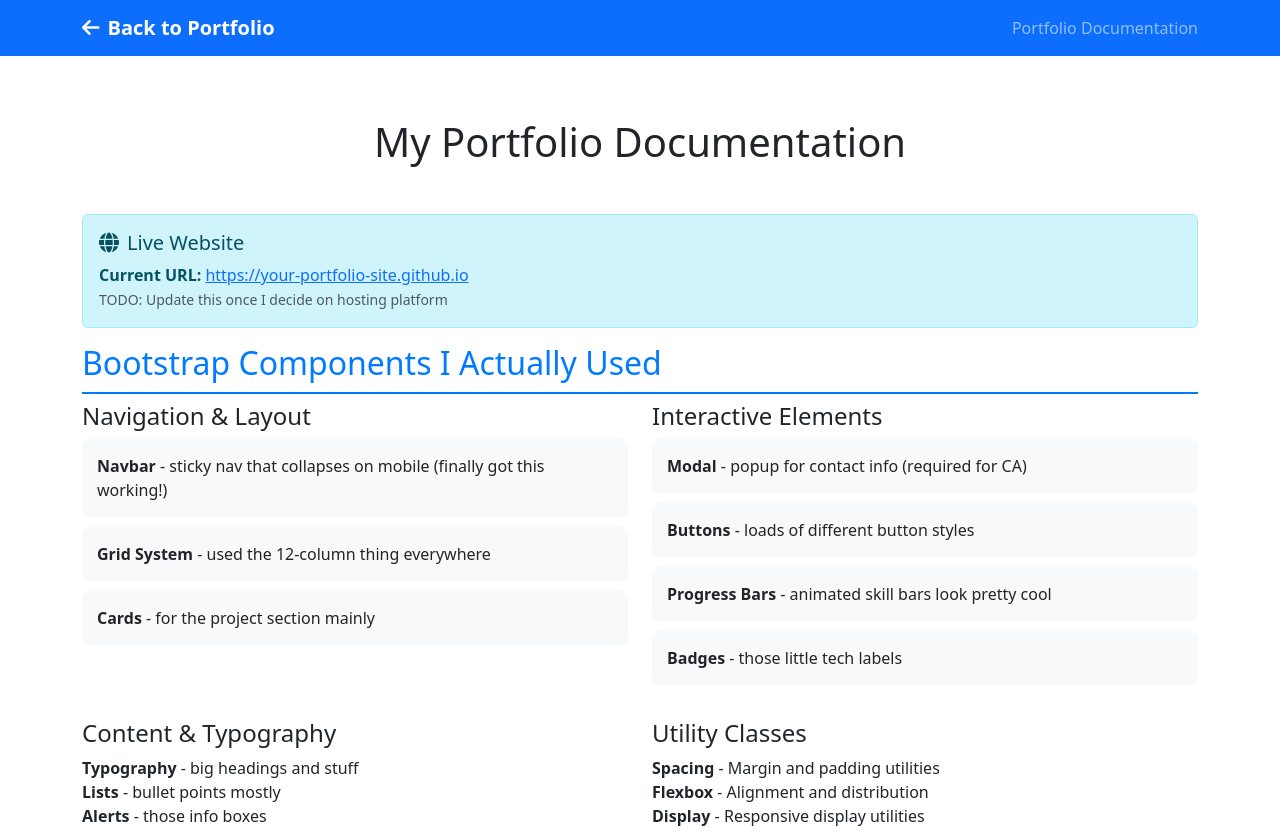
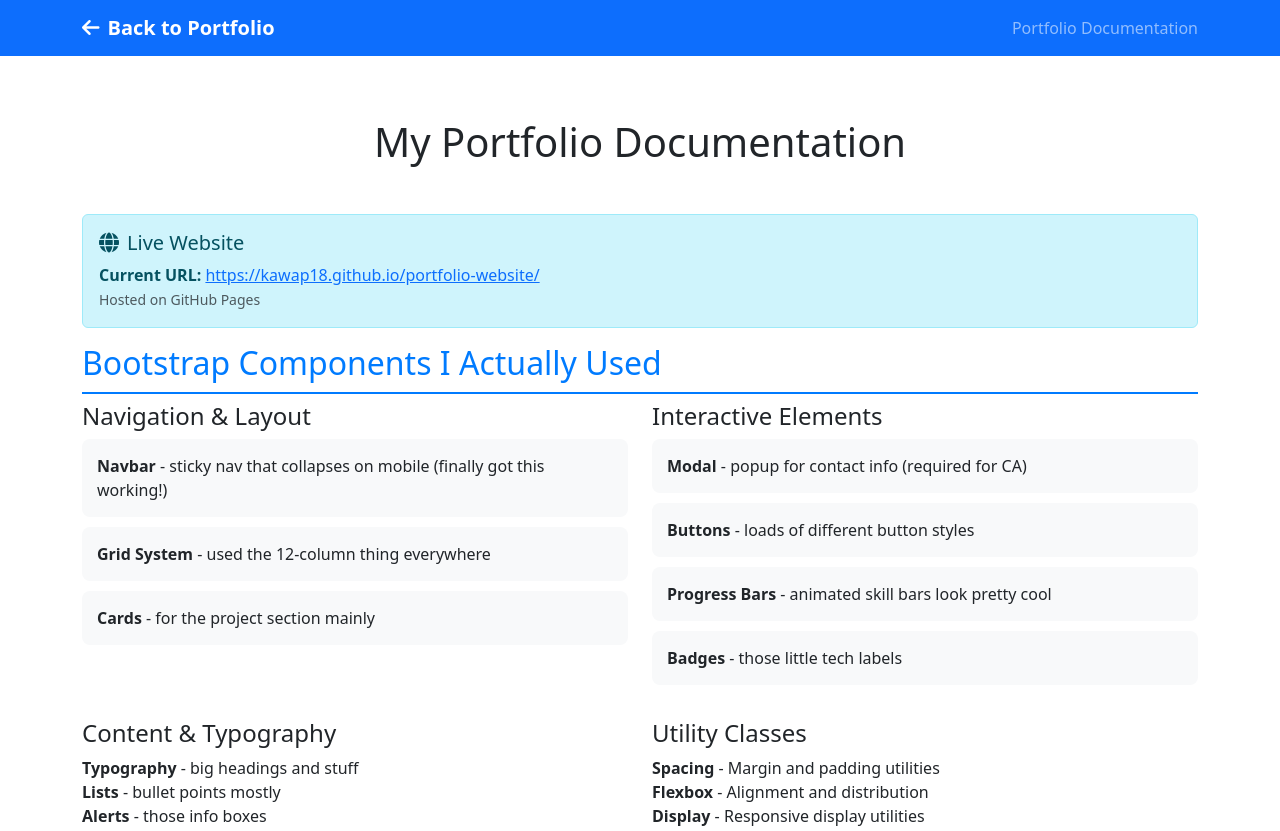
Before and after one commit to KawaP18/portfolio-website, a plain HTML site: page documentation.html in a window 1280 px wide. Shown: the top 831 px of the page. Drawn offline with nearby package versions, Linux system fonts and the light colour scheme.

Commit message:
Update documentation with GitHub Pages URL

```diff
--- a/documentation.html
+++ b/documentation.html
@@ -40,10 +40,10 @@
                     <h5 class="alert-heading"><i class="fas fa-globe me-2"></i>Live Website</h5>
                     <p class="mb-0">
                         <strong>Current URL:</strong>
-                        <a href="#" target="_blank">https://your-portfolio-site.github.io</a>
+                        <a href="https://kawap18.github.io/portfolio-website/" target="_blank">https://kawap18.github.io/portfolio-website/</a>
                         <br>
 
-                        <small class="text-muted">TODO: Update this once I decide on hosting platform</small>
+                        <small class="text-muted">Hosted on GitHub Pages</small>
                     </p>
                 </div>
 
```
